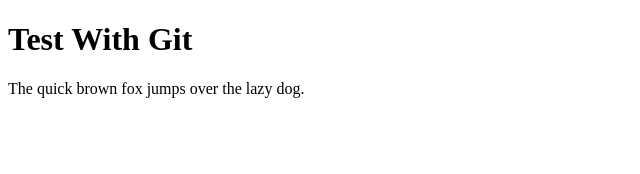
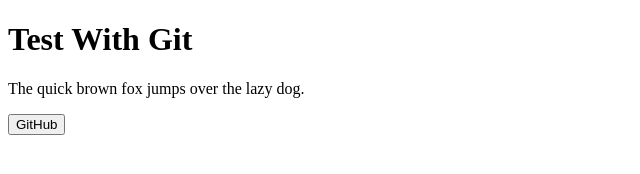
Before and after one commit to rochekollie/test--with-git, a plain HTML site: page index.html in a window 1280 px wide. Shown: the whole page, without its empty margins (0-640 px from the left). Drawn offline with Linux system fonts and the light colour scheme.

Commit message:
Added form Element
Created form element for users signup

```diff
--- a/index.html
+++ b/index.html
@@ -7,5 +7,9 @@
 <body>
 <h1>Test With Git</h1>
 <p>The quick brown fox jumps over the lazy dog.</p>
+
+<form action="https://github.com">
+    <input type="submit" value="GitHub">
+</form>
 </body>
 </html>
```
